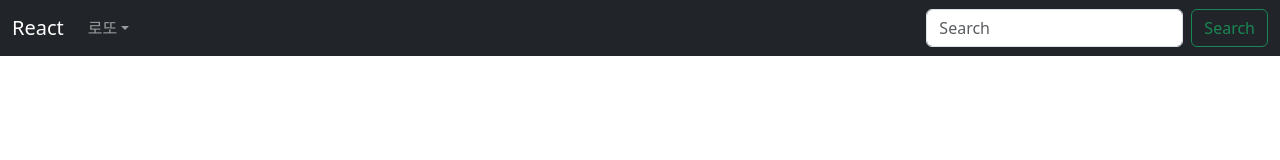
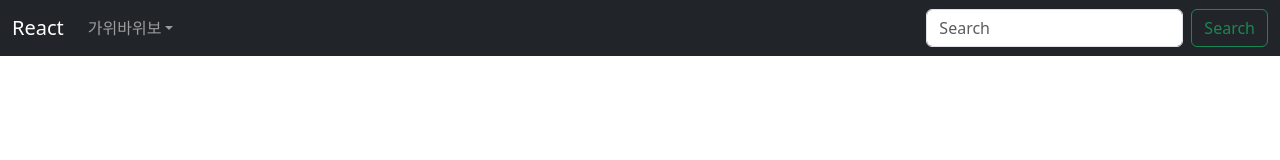
Before and after one commit to khg011213/react_vite_khj_game_project, a React (Vite) app: page / in a window 1280 px wide. Shown: the top 160 px of the page. Built offline with nearby package versions, Linux system fonts and the light colour scheme.

Commit message:
게시판 기초

```diff
--- a/src/router/Router.jsx
+++ b/src/router/Router.jsx
@@ -8,11 +8,11 @@ const routes = [
   {
     path: "/",
     element: <App />,
-    loader: () => "로또",
+    loader: () => "가위바위보",
     children: [
       {
         path: "/",
-        loader: () => "로또",
+        loader: () => "가위바위보",
         element: <RspPage />,
       },
     ],
```
Also changed, not shown: src/services/HttpCommon.jsx (added, +8 -0 lines).
